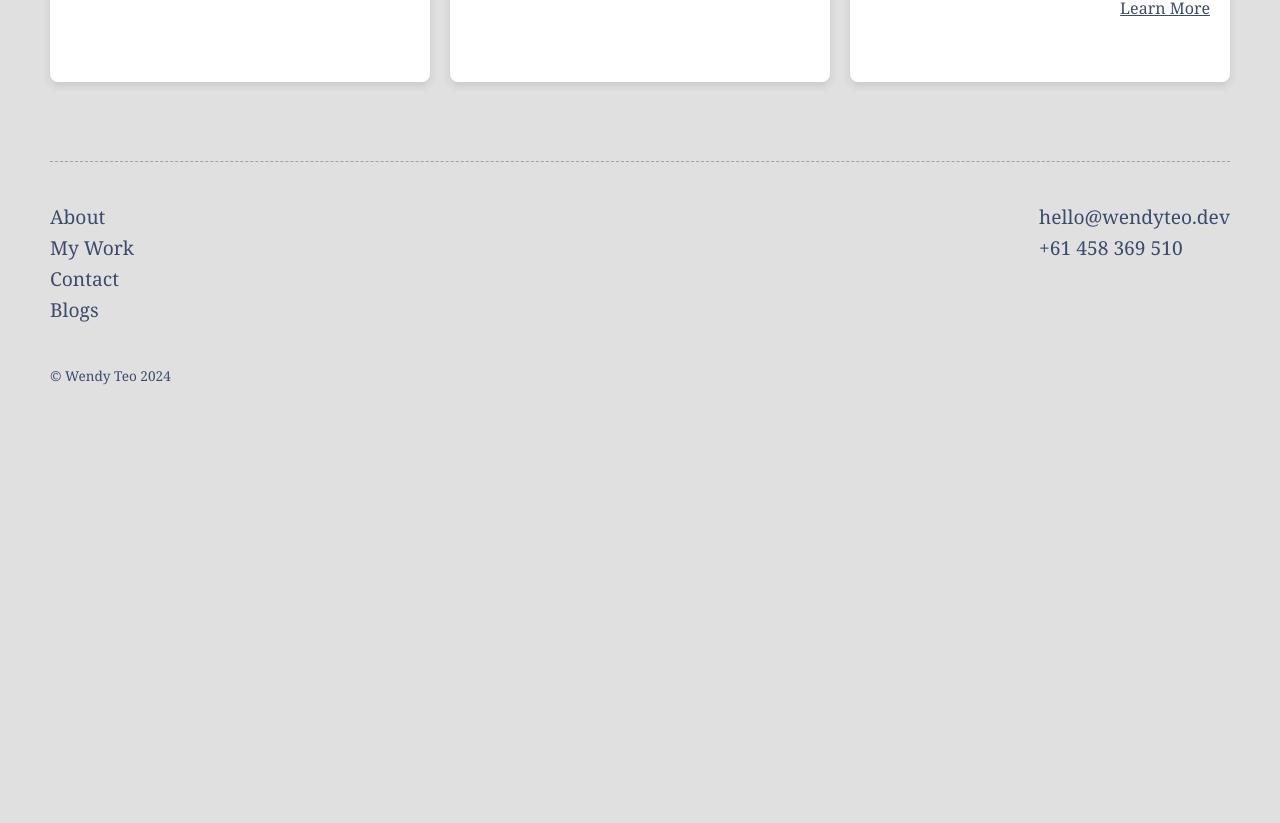
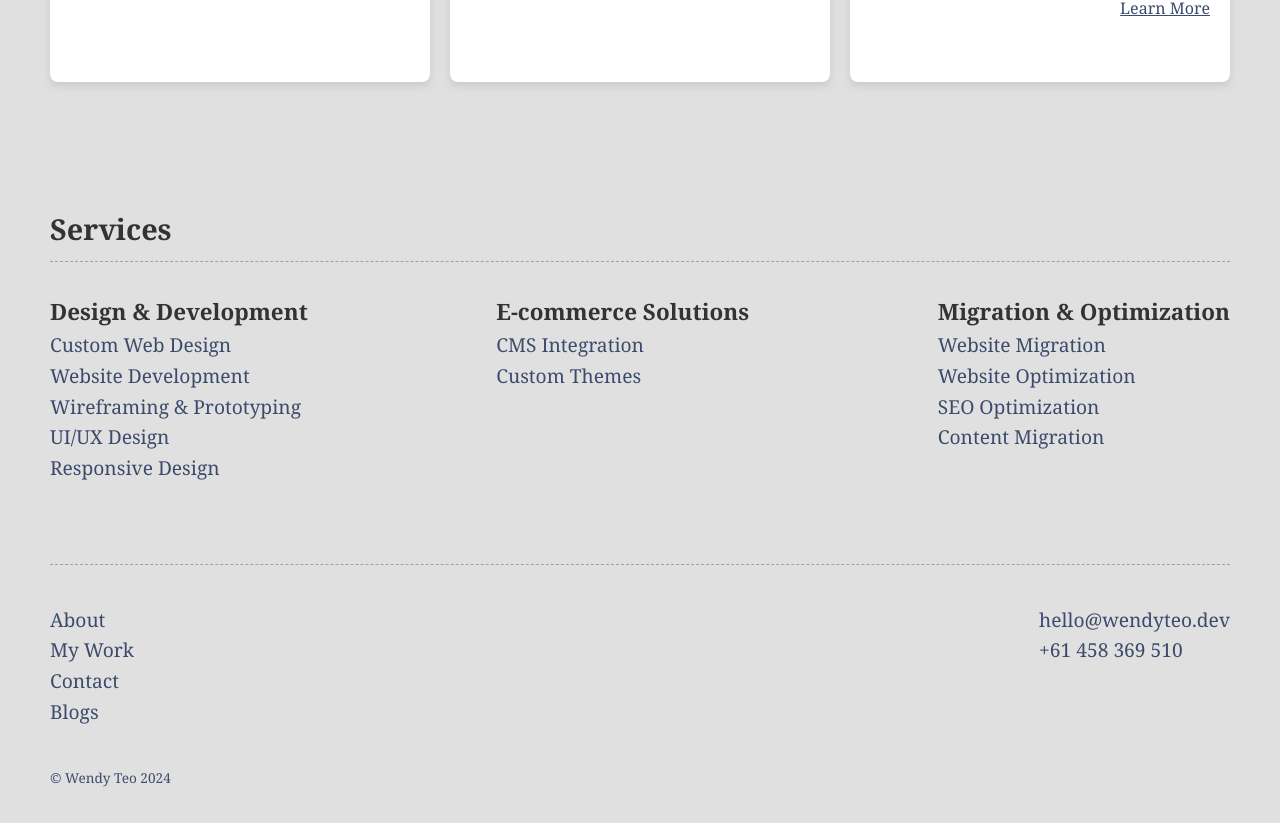
Before and after one commit to wteo/resumeWebsite2, a React (Create React App) app in the folder my-react-app/: page / in a window 1280 px wide. Shown: the part 3278-4101 px from the top of the page. Before the commit the page ends 3699 px from the top, so only its background shows below. Built offline with nearby package versions, Linux system fonts and the light colour scheme; a web font is replaced by a local one.

Commit message:
Updated content

```diff
--- a/my-react-app/src/App.js
+++ b/my-react-app/src/App.js
@@ -8,6 +8,7 @@ import Footer from './components/Footer';
 import HeroBanner from './components/HeroBanner';
 import Experience from './components/Experience';
 import Skills from './components/Skills';
+import Services from './components/Services';
 
 import FullProfile from './components/FullProfile';
 import Projects from './components/Projects';
@@ -30,6 +31,7 @@ function App() {
       {url === 'home' && <About routeHandler={routeHandler} /> }
       {url === 'home' && <Experience />}
       {url === 'home' && <Skills />}
+      {url === 'home' && <Services />}
       {url === 'profile' && <FullProfile />}
       {url === 'projects' && <Projects />}
       {url === 'contact' && <Contact />}
--- /dev/null
+++ b/my-react-app/src/components/Services.js
@@ -0,0 +1,42 @@
+import React from 'react';
+
+import ContentWrapper from '../ui/ContentWrapper';
+
+import './Services.scss';
+
+function Services() {
+
+    const categories = [{
+        category: 'Design & Development',
+        servicelist: ['Custom Web Design', 'Website Development', 'Wireframing & Prototyping', 'UI/UX Design', 'Responsive Design']
+    }, {
+        category: 'E-commerce Solutions',
+        servicelist: ['CMS Integration', 'Custom Themes']
+    }, {
+        category: 'Migration & Optimization',
+        servicelist: ['Website Migration', 'Website Optimization', 'SEO Optimization', 'Content Migration']
+    }];
+
+    return (
+        <section className="services">
+            <ContentWrapper>
+                <h1 className="services__title">Services</h1>
+                <hr />
+                <div className="services__group">
+                    {
+                        categories.map((category, categoryIndex) => (
+                            <div className="services__category" key={categoryIndex}>
+                                <h3 className="services__title">{category.category}</h3>
+                                <ul className="services__list">
+                                    {category.servicelist.map((service, serviceIndex) => <li key={serviceIndex}>{service}</li>)}
+                                </ul>
+                            </div>
+                        ))
+                    }
+                </div>
+            </ContentWrapper>
+        </section>
+    );
+}
+
+export default Services;
--- /dev/null
+++ b/my-react-app/src/components/Services.scss
@@ -0,0 +1,48 @@
+@import '../sass/variables';
+
+@import '../sass/variables';
+
+.services {
+    text-align: left;
+    font-size: 1.2rem;
+    line-height: 1.6;
+    padding: 50px;
+    background-color: $primary-bg-color;
+
+    &__title {
+        margin-bottom: 0;
+    }
+
+    &__group {
+        display: flex;
+        justify-content: space-between;
+        gap: 30px;
+    }
+
+    &__list {
+        list-style-type: none;
+        padding: 0;
+        margin: 0;
+    }
+}
+
+@media only screen and (max-width: 1000px) {
+    .services__group {
+        display: grid;
+        grid-template-columns: 1fr 1fr;
+        gap: 30px;
+    }
+}
+
+@media only screen and (max-width: 650px) {
+    .services {
+        padding: 50px 20px;
+        font-size: 1rem;
+    }
+}
+
+@media only screen and (max-width: 500px) {
+    .services__group {
+        grid-template-columns: 1fr;
+    }
+}
```
